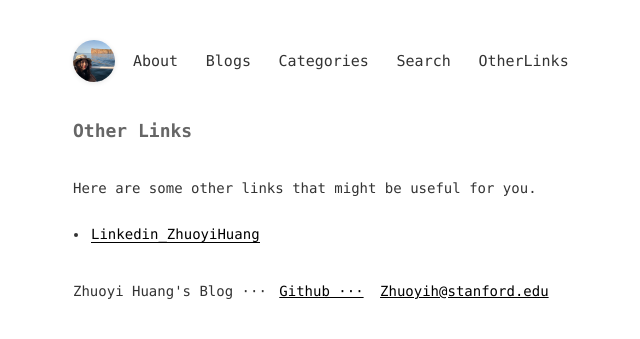
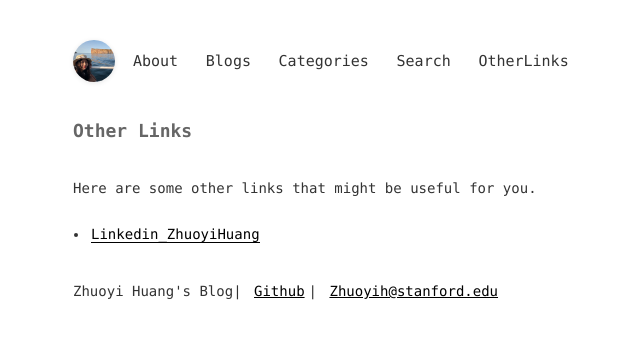
Before and after one commit to Yvonne0413/Yvonne0413.github.io, a Jekyll site: the page built from pages/links.md, in a window 1280 px wide. Shown: the top 339 px of the page, without its empty margins (241-881 px from the left). Built offline with Jekyll 4.4.1, drawn with Linux system fonts in a browser that asks for light colours; comment, search, counter and statistics services are not loaded.

```diff
--- a/_includes/footer.html
+++ b/_includes/footer.html
@@ -1,7 +1,7 @@
 <footer class="footer select-none">
   <span>{{ site.footerText }}</span>
-  <span>Zhuoyi Huang's Blog ···</span>
-  <a href="https://github.com/Yvonne0413">Github ···</a>
+  <span>Zhuoyi Huang's Blog|</span>
+  <a href="https://github.com/Yvonne0413">Github</a>|
   <a href="mailto:zhuoyih@stanford.edu?subject=Hello%20again">Zhuoyih@stanford.edu</a>
 </footer>
 <div id="to-top" class="select-none">
```
